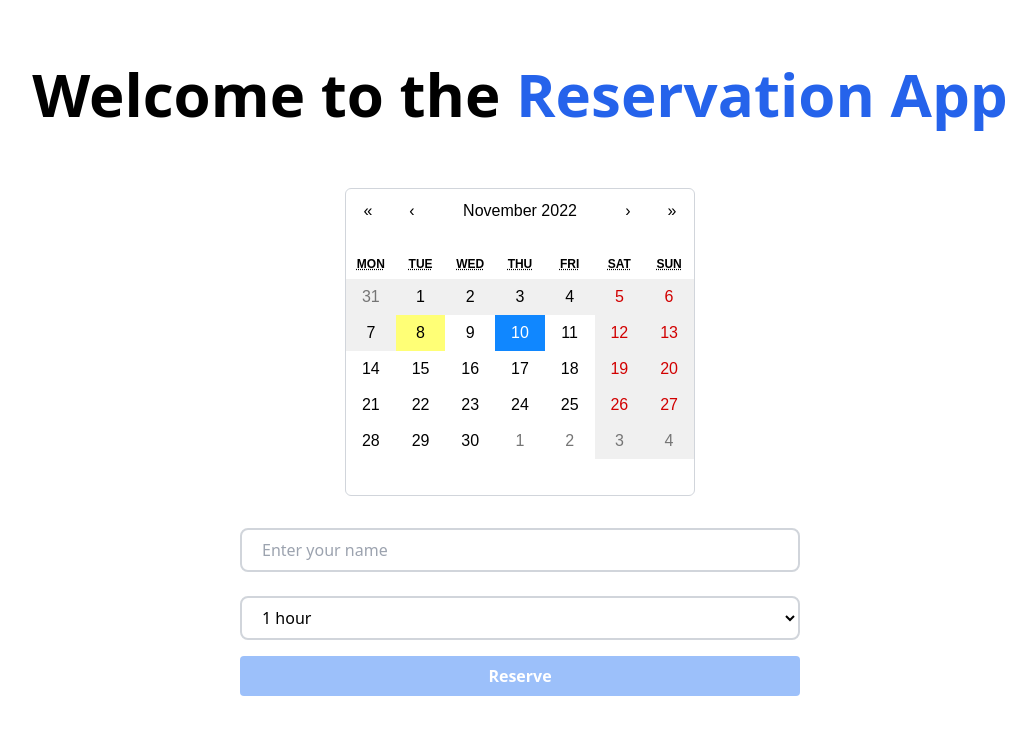
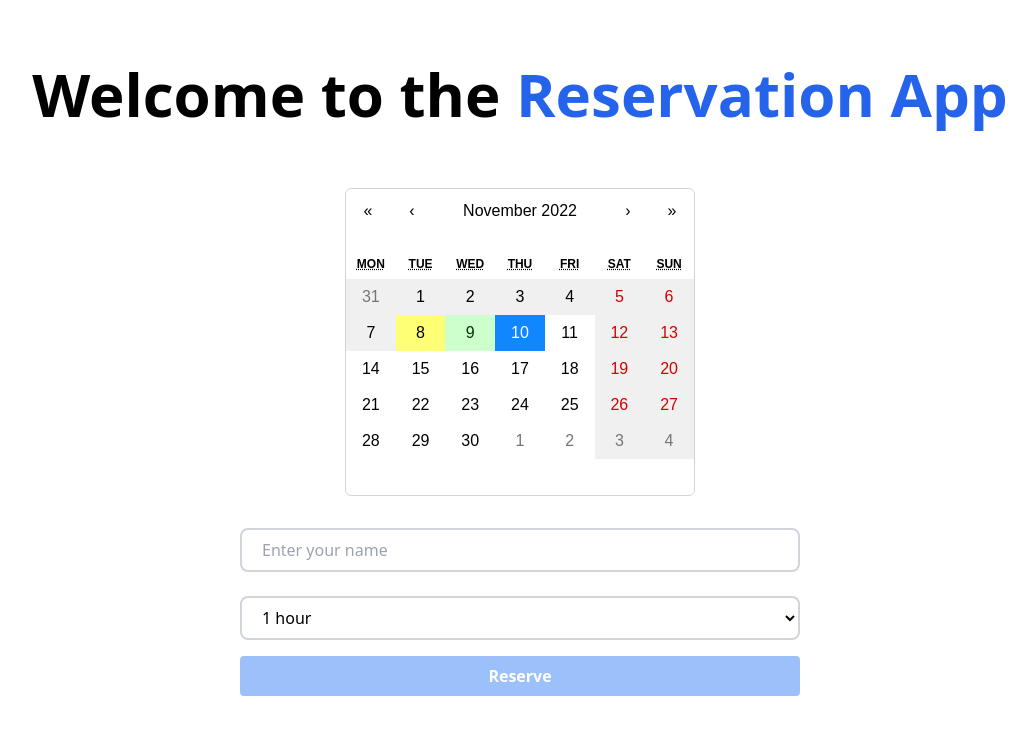
Before and after one commit to erfanansari/reservation-app, a Next.js app: page / in a window 1280 px wide. Both pictures are taken after a click on the button "10". Shown: the top 734 px of the page, without its empty margins (120-1156 px from the left). Built offline with nearby package versions, Linux system fonts and the light colour scheme.

Commit message:
feat: add green shade bg

```diff
--- a/pages/index.tsx
+++ b/pages/index.tsx
@@ -2,14 +2,7 @@ import type { NextPage } from 'next'
 import Head from 'next/head'
 import { useState } from 'react'
 import Calendar from 'react-calendar'
-import {
-    compareAsc,
-    format,
-    formatDistance,
-    subDays,
-    subHours,
-    subMonths,
-} from 'date-fns'
+import { format, formatDistance } from 'date-fns'
 
 type Duration =
     | '1 hour'
@@ -41,7 +34,7 @@ function isDuration(duration: string): duration is Duration {
 
 const Home: NextPage = () => {
     const currentTime = new Date()
-    const [date, setDate] = useState<null | Date>(null)
+    const [selectedDate, setSelectedDate] = useState<null | Date>(null)
     const [name, setName] = useState('')
     const [duration, setDuration] = useState<Duration>('1 hour')
 
@@ -91,9 +84,11 @@ const Home: NextPage = () => {
     const onSubmit = (e: React.FormEvent<HTMLFormElement>) => {
         e.preventDefault()
         console.log({ name, duration })
-        if (date) {
-            const dateKey = format(date, 'yyyy-MM-dd')
+        if (selectedDate) {
+            const dateKey = format(selectedDate, 'yyyy-MM-dd')
             const reservation = { name, duration }
+            if (reservations[dateKey]?.find((r) => r.name === reservation.name))
+                return
             setReservations((prev) => ({
                 ...prev,
                 [dateKey]: [...(prev[dateKey] || []), reservation],
@@ -101,21 +96,21 @@ const Home: NextPage = () => {
         }
     }
 
-    const inputDisabled = !date
-    const formattedDate = date ? format(date, 'yyyy-MM-dd') : ''
+    const inputDisabled = !selectedDate
+    const formattedDate = selectedDate ? format(selectedDate, 'yyyy-MM-dd') : ''
     // console.log(date)
-    if (date) {
+    if (selectedDate) {
         // console.log(format(date, 'yyyy-MM-dd'))
         console.log('HH:mm', format(currentTime, 'HH:mm'))
         console.log('HH', format(currentTime, 'HH'))
 
-        console.log('date', date)
+        console.log('date', selectedDate)
         console.log('formattedDate', formattedDate)
         // console.log(
         //     'subHours',
         //     format(subHours(currentTime, -workingHours[0]), 'HH:mm'),
         // )
-        console.log(formatDistance(date, new Date()))
+        console.log(formatDistance(selectedDate, new Date()))
     }
 
     return (
@@ -135,14 +130,59 @@ const Home: NextPage = () => {
                     <div className="mx-auto mb-8 flex min-h-[308px]">
                         <Calendar
                             className="border-1 border-gray-300 rounded-md"
-                            value={date}
-                            onChange={setDate}
-                            tileDisabled={({ date }) =>
-                                date.getDay() === 0 ||
-                                date.getDay() === 6 ||
-                                date.getTime() <
+                            value={selectedDate}
+                            onChange={setSelectedDate}
+                            // formatDay={(_, date) => format(date, 'dd')}
+                            // formatDay={(_, date) => null}
+                            tileContent={({ date, view, activeStartDate }) => {
+                                if (view === 'month') {
+                                    const dateKey = format(date, 'yyyy-MM-dd')
+                                    const reservationsForDate =
+                                        reservations[dateKey]
+                                    if (
+                                        reservationsForDate?.length &&
+                                        selectedDate &&
+                                        dateKey !==
+                                            format(selectedDate, 'yyyy-MM-dd')
+                                    ) {
+                                        return (
+                                            <div
+                                                style={{
+                                                    height: '100%',
+                                                    width: '100%',
+                                                    position: 'absolute',
+                                                    top: 0,
+                                                    left: 0,
+                                                    display: 'flex',
+                                                    justifyContent: 'center',
+                                                    alignItems: 'center',
+                                                    backgroundColor: `rgba(0, 255, 0, ${
+                                                        reservationsForDate.length /
+                                                        10
+                                                    })`,
+                                                }}
+                                            />
+                                        )
+                                    }
+                                    // return <p>{format(date, 'dd')}</p>
+                                }
+                                return null
+                            }}
+                            tileDisabled={({ date }) => {
+                                const isNotWorkday =
+                                    format(date, 'iiii') === 'Sunday' ||
+                                    format(date, 'iiii') === 'Saturday'
+
+                                const isPast =
+                                    date.getTime() <
                                     new Date().getTime() - 1000 * 60 * 60 * 24
-                            }
+
+                                const isTodayReserver = !!reservations[
+                                    format(date, 'yyyy-MM-dd')
+                                ]?.some((r) => r.duration === 'next workday')
+
+                                return isNotWorkday || isTodayReserver || isPast
+                            }}
                         />
                     </div>
                     <input
@@ -190,21 +230,16 @@ const Home: NextPage = () => {
                         Reserve
                     </button>
                 </form>
-                <ul className="mt-4 flex flex-col items-center">
+                <ul className="mt-4 text-left">
                     {reservations[formattedDate]?.map((reservation) => (
                         <li key={reservation.name}>
-                            <span className="mr-4">
-                                {' '}
-                                name: {reservation.name}
+                            <span className="mr-4 text-blue-600 font-bold">
+                                {`${reservation.name} - ${reservation.duration}`}
                             </span>
-                            <span> duration: {reservation.duration}</span>
                         </li>
                     ))}
                 </ul>
             </main>
-
-            {/* <footer className="flex h-24 w-full items-center justify-center border-t">
-      </footer> */}
         </div>
     )
 }
--- a/styles/globals.css
+++ b/styles/globals.css
@@ -2,6 +2,12 @@
 @tailwind components;
 @tailwind utilities;
 
+.react-calendar__tile {
+    /* background-color: red; */
+    position: relative;
+}
+
 .react-calendar__tile--active {
     background-color: #006edc;
+    z-index: 1000;
 }
```
